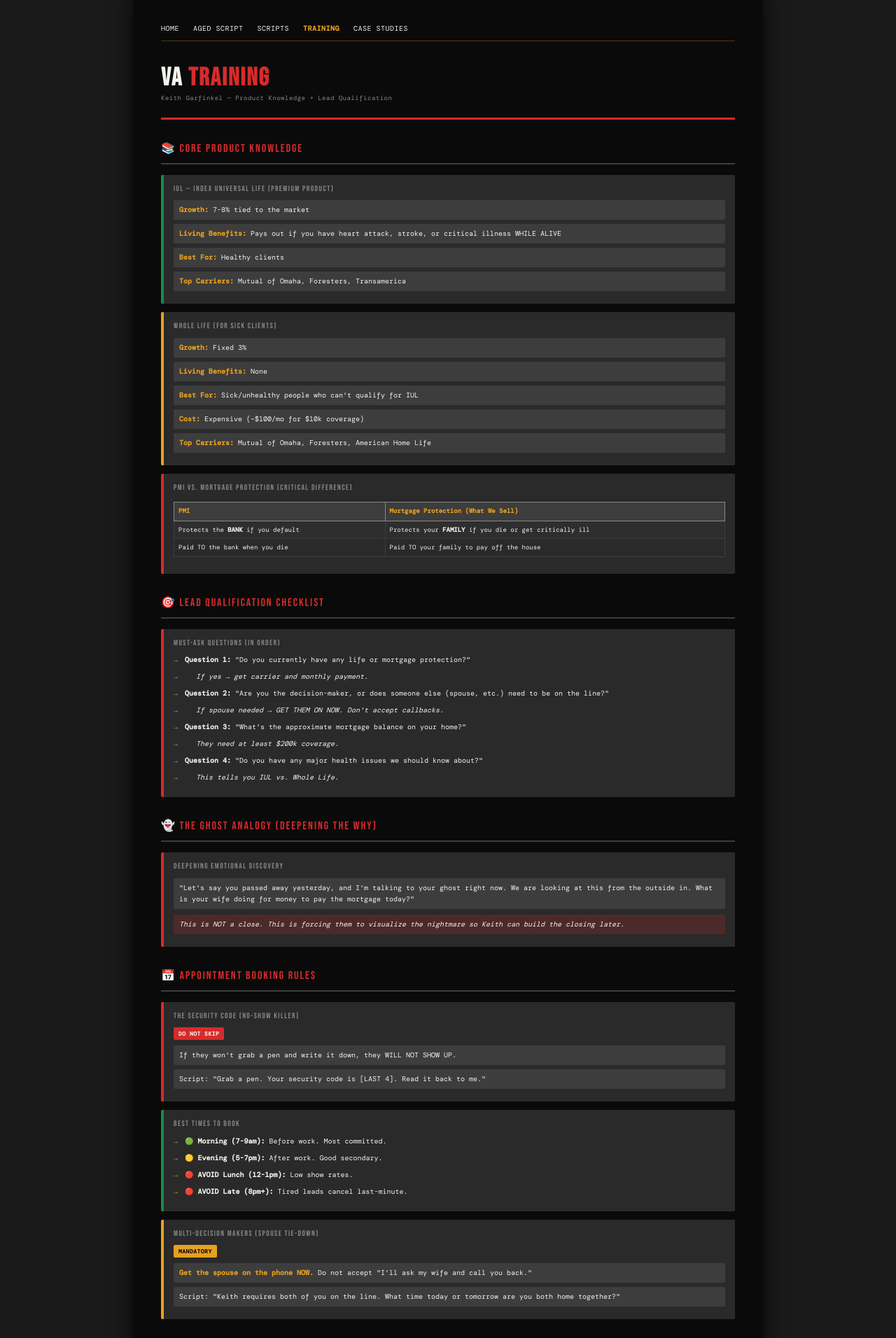
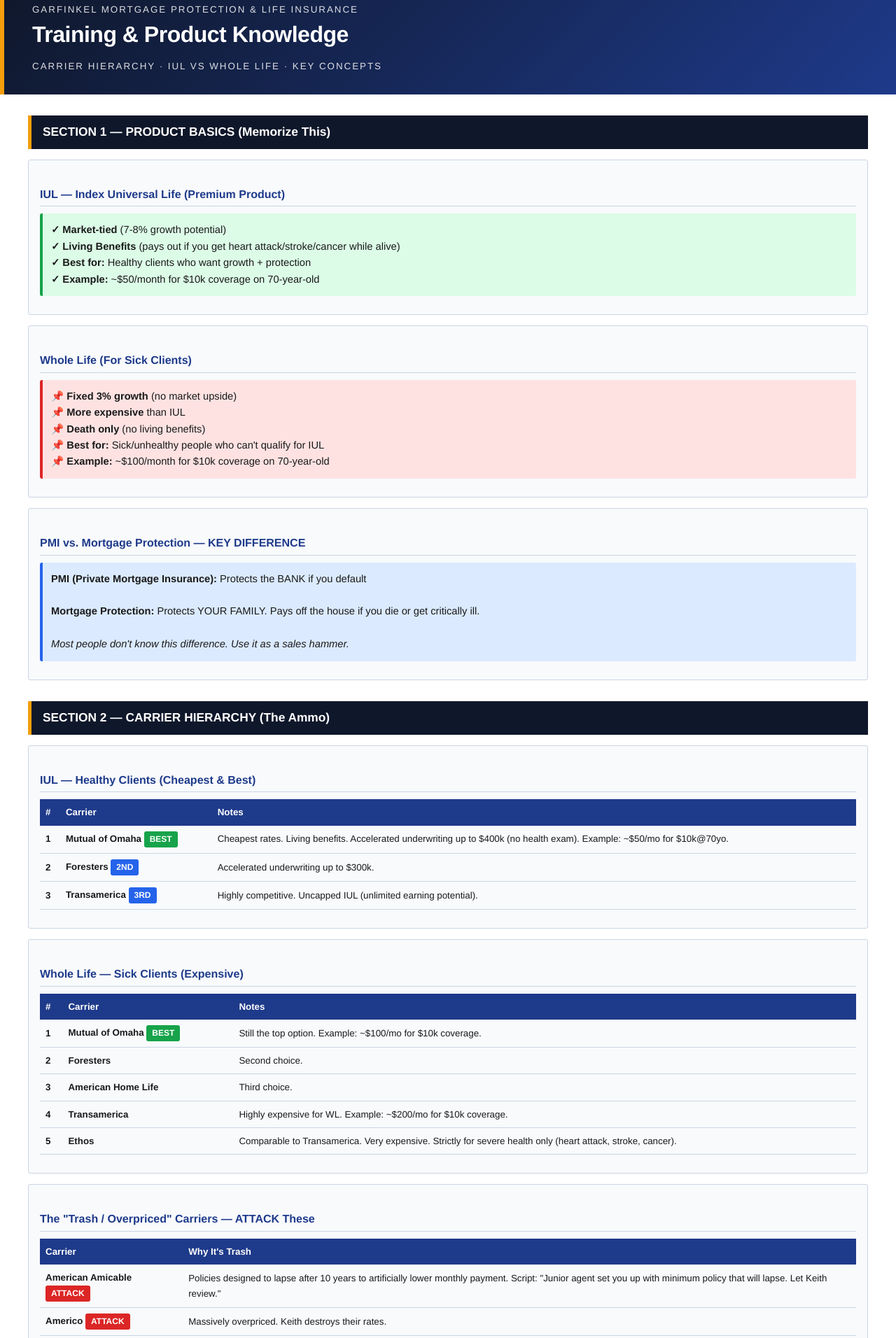
Before and after one commit to Viegou/Operational-Brief-Garfinkel-Firm, a plain HTML site: page VA-training.html in a window 1280 px wide. Shown: the part 27-1939 px from the top of the page at 70% size. Drawn offline with nearby package versions, Linux system fonts and the light colour scheme.

Commit message:
Update VA-training.html

```diff
--- a/VA-training.html
+++ b/VA-training.html
@@ -3,359 +3,317 @@
 <head>
     <meta charset="UTF-8">
     <meta name="viewport" content="width=device-width, initial-scale=1.0">
-    <title>VA Training — Keith Garfinkel</title>
+    <title>Training & Product Knowledge</title>
     <style>
-        @import url('https://fonts.googleapis.com/css2?family=Bebas+Neue&family=DM+Mono:wght@400;500&family=DM+Sans:wght@400;500;700&display=swap');
-
-        * {
-            margin: 0;
-            padding: 0;
-            box-sizing: border-box;
+        * { margin: 0; padding: 0; box-sizing: border-box; }
+        body {
+            font-family: 'Helvetica Neue', Arial, sans-serif;
+            color: #1a1a1a;
+            line-height: 1.6;
+            background: #fff;
+            font-size: 11pt;
         }
-
-        :root {
-            --black: #0a0a0a;
-            --red: #D72B2B;
-            --amber: #E8A020;
-            --green: #1A8A4A;
-            --white: #F5F2EC;
-            --gray: #2a2a2a;
-            --light-gray: #3d3d3d;
-            --muted: #888;
-            --darker-gray: #1a1a1a;
+        .header {
+            background: linear-gradient(135deg, #0f172a 0%, #1e3a8a 100%);
+            color: #fff;
+            padding: 30px 40px;
+            margin-bottom: 25px;
+            border-left: 6px solid #f59e0b;
         }
-
-        body {
-            background: var(--darker-gray);
-            color: var(--white);
-            font-family: 'DM Sans', sans-serif;
-            font-size: 11px;
-            line-height: 1.5;
+        .header h1 {
+            margin: 0 0 6px 0;
+            font-size: 24pt;
+            font-weight: 800;
+            letter-spacing: -0.5px;
         }
-
-        .container {
-            max-width: 900px;
-            margin: 20px auto;
-            background: var(--black);
-            box-shadow: 0 0 30px rgba(0, 0, 0, 0.8);
-            padding: 40px;
+        .header .subtitle {
+            font-size: 10pt;
+            opacity: 0.85;
+            text-transform: uppercase;
+            letter-spacing: 2px;
         }
-
-        /* HEADER */
-        .header {
-            display: flex;
-            justify-content: space-between;
-            align-items: flex-start;
-            border-bottom: 3px solid var(--red);
-            padding-bottom: 20px;
-            margin-bottom: 20px;
-            flex-wrap: wrap;
-            gap: 20px;
+        .container { padding: 0 40px 40px 40px; }
+        h2 {
+            background: #0f172a;
+            color: #fff;
+            padding: 10px 16px;
+            font-size: 13pt;
+            margin: 30px 0 15px 0;
+            border-left: 5px solid #f59e0b;
         }
-
-        nav {
-            display: flex;
-            gap: 20px;
-            font-family: 'DM Mono', monospace;
-            font-size: 10px;
-            width: 100%;
-            padding-bottom: 10px;
-            border-bottom: 1px solid rgba(248, 160, 32, 0.3);
-            margin-bottom: 15px;
+        h3 {
+            color: #1e3a8a;
+            font-size: 12pt;
+            margin: 20px 0 8px 0;
+            border-bottom: 1px solid #cbd5e1;
+            padding-bottom: 4px;
         }
-
-        nav a {
-            color: #F5F2EC;
-            text-decoration: none;
-            letter-spacing: 0.5px;
+        .module {
+            background: #f8fafc;
+            border: 1px solid #cbd5e1;
+            padding: 16px;
+            margin: 15px 0;
+            border-radius: 3px;
         }
-
-        nav a:nth-child(4) {
-            color: var(--amber);
-            font-weight: 600;
+        .info-box {
+            background: #dbeafe;
+            border-left: 4px solid #2563eb;
+            padding: 12px;
+            margin: 10px 0;
+            border-radius: 3px;
         }
-
-        .header-left h1 {
-            font-family: 'Bebas Neue', sans-serif;
-            font-size: 36px;
-            letter-spacing: 2px;
-            line-height: 1;
-            margin-bottom: 4px;
+        .green-box {
+            background: #dcfce7;
+            border-left: 4px solid #16a34a;
+            padding: 12px;
+            margin: 10px 0;
+            border-radius: 3px;
         }
-
-        .header-left h1 span {
-            color: var(--red);
+        .warning-box {
+            background: #fee2e2;
+            border-left: 4px solid #dc2626;
+            padding: 12px;
+            margin: 10px 0;
+            border-radius: 3px;
         }
-
-        .header-left p {
-            font-family: 'DM Mono', monospace;
-            font-size: 9px;
-            color: var(--muted);
-            letter-spacing: 0.5px;
-        }
-
-        .section-title {
-            font-family: 'Bebas Neue', sans-serif;
-            font-size: 16px;
-            letter-spacing: 2px;
-            color: var(--red);
-            margin-top: 30px;
-            margin-bottom: 15px;
-            text-transform: uppercase;
-            border-bottom: 2px solid var(--light-gray);
-            padding-bottom: 8px;
-        }
-
-        .block {
-            background: var(--gray);
-            border-left: 4px solid var(--red);
-            padding: 12px 14px;
-            border-radius: 2px;
-            margin-bottom: 12px;
-        }
-
-        .block.amber {
-            border-left-color: var(--amber);
-        }
-
-        .block.green {
-            border-left-color: var(--green);
-        }
-
-        .block-label {
-            font-family: 'Bebas Neue', sans-serif;
-            font-size: 11px;
-            letter-spacing: 1.5px;
-            color: var(--muted);
-            margin-bottom: 8px;
-            text-transform: uppercase;
-        }
-
-        .key-line {
-            font-family: 'DM Mono', monospace;
-            font-size: 10px;
-            color: var(--white);
-            line-height: 1.6;
-            margin-bottom: 6px;
-            padding: 6px 8px;
-            background: var(--light-gray);
-            border-radius: 2px;
-        }
-
-        .key-line strong {
-            color: var(--amber);
-        }
-
-        .list-item {
-            font-family: 'DM Mono', monospace;
-            font-size: 10px;
-            color: var(--white);
-            line-height: 1.6;
-            margin-bottom: 8px;
-            padding-left: 16px;
-            position: relative;
-        }
-
-        .list-item::before {
-            content: "→";
-            position: absolute;
-            left: 0;
-            color: var(--amber);
-            font-weight: 600;
-        }
-
-        .pill {
-            display: inline-block;
-            background: var(--red);
-            color: var(--white);
-            font-size: 8px;
-            font-family: 'DM Mono', monospace;
-            padding: 3px 7px;
-            border-radius: 2px;
-            margin-bottom: 8px;
-            font-weight: 600;
-            letter-spacing: 0.5px;
-            margin-right: 6px;
-        }
-
-        .pill.amber {
-            background: var(--amber);
-            color: var(--black);
-        }
-
-        .pill.green {
-            background: var(--green);
-            color: var(--white);
-        }
-
         table {
             width: 100%;
             border-collapse: collapse;
-            font-size: 9px;
-            font-family: 'DM Mono', monospace;
-            margin: 12px 0;
+            margin: 10px 0;
+            font-size: 10pt;
         }
-
-        table th {
-            background: var(--light-gray);
-            border: 1px solid var(--muted);
-            padding: 6px;
+        th {
+            background: #1e3a8a;
+            color: #fff;
+            padding: 8px;
             text-align: left;
-            font-weight: 600;
-            color: var(--amber);
+            font-weight: 700;
         }
-
-        table td {
-            border: 1px solid var(--light-gray);
-            padding: 6px;
-            line-height: 1.4;
+        td {
+            padding: 8px;
+            border-bottom: 1px solid #cbd5e1;
         }
-
-        table tr:nth-child(even) td {
-            background: rgba(255, 255, 255, 0.02);
+        tr:nth-child(even) td { background: #f8fafc; }
+        .badge {
+            display: inline-block;
+            padding: 2px 8px;
+            font-size: 9pt;
+            font-weight: 700;
+            border-radius: 3px;
+            color: #fff;
         }
-
-        .footer-bar {
-            border-top: 2px solid var(--light-gray);
-            padding-top: 12px;
-            margin-top: 30px;
-            font-family: 'DM Mono', monospace;
-            font-size: 9px;
-            color: var(--muted);
+        .badge-best { background: #16a34a; }
+        .badge-good { background: #2563eb; }
+        .badge-bad { background: #dc2626; }
+        ul { margin: 10px 0; padding-left: 20px; }
+        li { margin-bottom: 6px; }
+        .footer {
+            margin-top: 40px;
+            padding: 18px 40px;
+            background: #0f172a;
+            color: #94a3b8;
+            font-size: 9pt;
             text-align: center;
+            border-top: 4px solid #f59e0b;
         }
-
-        .footer-bar strong {
-            color: var(--amber);
-        }
+        .footer strong { color: #f59e0b; }
     </style>
 </head>
 <body>
 
+<div class="header">
+    <div class="subtitle">Garfinkel Mortgage Protection & Life Insurance</div>
+    <h1>Training & Product Knowledge</h1>
+    <div class="subtitle" style="margin-top:8px;">Carrier Hierarchy · IUL vs Whole Life · Key Concepts</div>
+</div>
+
 <div class="container">
 
-    <div class="header">
-        <nav>
-            <a href="index.html">HOME</a>
-            <a href="MP-Aged-Script-Keith-Garfinkel.html">AGED SCRIPT</a>
-            <a href="scripts.html">SCRIPTS</a>
-            <a href="training.html">TRAINING</a>
-            <a href="case-studies.html">CASE STUDIES</a>
-        </nav>
-        <div class="header-left">
-            <h1>VA <span>TRAINING</span></h1>
-            <p>Keith Garfinkel — Product Knowledge + Lead Qualification</p>
+<!-- PRODUCT BASICS -->
+<h2>SECTION 1 — PRODUCT BASICS (Memorize This)</h2>
+
+<div class="module">
+    <h3>IUL — Index Universal Life (Premium Product)</h3>
+    <div class="green-box">
+        <strong>✓ Market-tied</strong> (7-8% growth potential)<br>
+        <strong>✓ Living Benefits</strong> (pays out if you get heart attack/stroke/cancer while alive)<br>
+        <strong>✓ Best for:</strong> Healthy clients who want growth + protection<br>
+        <strong>✓ Example:</strong> ~$50/month for $10k coverage on 70-year-old
     </div>
 </div>
 
-    <!-- PRODUCT KNOWLEDGE -->
-    <div class="section-title">📚 Core Product Knowledge</div>
-
-    <div class="block green">
-        <div class="block-label">IUL — Index Universal Life (Premium Product)</div>
-        <div class="key-line"><strong>Growth:</strong> 7-8% tied to the market</div>
-        <div class="key-line"><strong>Living Benefits:</strong> Pays out if you have heart attack, stroke, or critical illness WHILE ALIVE</div>
-        <div class="key-line"><strong>Best For:</strong> Healthy clients</div>
-        <div class="key-line"><strong>Top Carriers:</strong> Mutual of Omaha, Foresters, Transamerica</div>
+<div class="module">
+    <h3>Whole Life (For Sick Clients)</h3>
+    <div class="warning-box">
+        <strong>📌 Fixed 3% growth</strong> (no market upside)<br>
+        <strong>📌 More expensive</strong> than IUL<br>
+        <strong>📌 Death only</strong> (no living benefits)<br>
+        <strong>📌 Best for:</strong> Sick/unhealthy people who can't qualify for IUL<br>
+        <strong>📌 Example:</strong> ~$100/month for $10k coverage on 70-year-old
+    </div>
 </div>
 
-    <div class="block amber">
-        <div class="block-label">Whole Life (For Sick Clients)</div>
-        <div class="key-line"><strong>Growth:</strong> Fixed 3%</div>
-        <div class="key-line"><strong>Living Benefits:</strong> None</div>
-        <div class="key-line"><strong>Best For:</strong> Sick/unhealthy people who can't qualify for IUL</div>
-        <div class="key-line"><strong>Cost:</strong> Expensive (~$100/mo for $10k coverage)</div>
-        <div class="key-line"><strong>Top Carriers:</strong> Mutual of Omaha, Foresters, American Home Life</div>
+<div class="module">
+    <h3>PMI vs. Mortgage Protection — KEY DIFFERENCE</h3>
+    <div class="info-box">
+        <strong>PMI (Private Mortgage Insurance):</strong> Protects the BANK if you default<br><br>
+        <strong>Mortgage Protection:</strong> Protects YOUR FAMILY. Pays off the house if you die or get critically ill.<br><br>
+        <em>Most people don't know this difference. Use it as a sales hammer.</em>
+    </div>
 </div>
 
-    <div class="block">
-        <div class="block-label">PMI vs. Mortgage Protection (CRITICAL DIFFERENCE)</div>
+<!-- CARRIER HIERARCHY -->
+<h2>SECTION 2 — CARRIER HIERARCHY (The Ammo)</h2>
+
+<div class="module">
+    <h3>IUL — Healthy Clients (Cheapest & Best)</h3>
     <table>
         <tr>
-                <th>PMI</th>
-                <th>Mortgage Protection (What We Sell)</th>
+            <th>#</th>
+            <th>Carrier</th>
+            <th>Notes</th>
         </tr>
         <tr>
-                <td>Protects the <strong>BANK</strong> if you default</td>
-                <td>Protects your <strong>FAMILY</strong> if you die or get critically ill</td>
+            <td><strong>1</strong></td>
+            <td><strong>Mutual of Omaha</strong> <span class="badge badge-best">BEST</span></td>
+            <td>Cheapest rates. Living benefits. Accelerated underwriting up to $400k (no health exam). Example: ~$50/mo for $10k@70yo.</td>
         </tr>
         <tr>
-                <td>Paid TO the bank when you die</td>
-                <td>Paid TO your family to pay off the house</td>
+            <td><strong>2</strong></td>
+            <td><strong>Foresters</strong> <span class="badge badge-good">2ND</span></td>
+            <td>Accelerated underwriting up to $300k.</td>
+        </tr>
+        <tr>
+            <td><strong>3</strong></td>
+            <td><strong>Transamerica</strong> <span class="badge badge-good">3RD</span></td>
+            <td>Highly competitive. Uncapped IUL (unlimited earning potential).</td>
         </tr>
     </table>
 </div>
 
-    <!-- LEAD QUALIFICATION -->
-    <div class="section-title">🎯 Lead Qualification Checklist</div>
-
-    <div class="block">
-        <div class="block-label">Must-Ask Questions (In Order)</div>
-        <div class="list-item"><strong>Question 1:</strong> "Do you currently have any life or mortgage protection?"</div>
-        <div class="list-item" style="padding-left: 32px; font-style: italic;">If yes → get carrier and monthly payment.</div>
-        <div class="list-item"><strong>Question 2:</strong> "Are you the decision-maker, or does someone else (spouse, etc.) need to be on the line?"</div>
-        <div class="list-item" style="padding-left: 32px; font-style: italic;">If spouse needed → GET THEM ON NOW. Don't accept callbacks.</div>
-        <div class="list-item"><strong>Question 3:</strong> "What's the approximate mortgage balance on your home?"</div>
-        <div class="list-item" style="padding-left: 32px; font-style: italic;">They need at least $200k coverage.</div>
-        <div class="list-item"><strong>Question 4:</strong> "Do you have any major health issues we should know about?"</div>
-        <div class="list-item" style="padding-left: 32px; font-style: italic;">This tells you IUL vs. Whole Life.</div>
+<div class="module">
+    <h3>Whole Life — Sick Clients (Expensive)</h3>
+    <table>
+        <tr>
+            <th>#</th>
+            <th>Carrier</th>
+            <th>Notes</th>
+        </tr>
+        <tr>
+            <td><strong>1</strong></td>
+            <td><strong>Mutual of Omaha</strong> <span class="badge badge-best">BEST</span></td>
+            <td>Still the top option. Example: ~$100/mo for $10k coverage.</td>
+        </tr>
+        <tr>
+            <td><strong>2</strong></td>
+            <td><strong>Foresters</strong></td>
+            <td>Second choice.</td>
+        </tr>
+        <tr>
+            <td><strong>3</strong></td>
+            <td><strong>American Home Life</strong></td>
+            <td>Third choice.</td>
+        </tr>
+        <tr>
+            <td><strong>4</strong></td>
+            <td><strong>Transamerica</strong></td>
+            <td>Highly expensive for WL. Example: ~$200/mo for $10k coverage.</td>
+        </tr>
+        <tr>
+            <td><strong>5</strong></td>
+            <td><strong>Ethos</strong></td>
+            <td>Comparable to Transamerica. Very expensive. Strictly for severe health only (heart attack, stroke, cancer).</td>
+        </tr>
+    </table>
 </div>
 
-    <!-- THE GHOST ANALOGY -->
-    <div class="section-title">👻 The Ghost Analogy (Deepening the Why)</div>
-
-    <div class="block">
-        <div class="block-label">DEEPENING EMOTIONAL DISCOVERY</div>
-        <div class="key-line">"Let's say you passed away yesterday, and I'm talking to your ghost right now. We are looking at this from the outside in. What is your wife doing for money to pay the mortgage today?"</div>
-        <div class="key-line" style="margin-top: 8px; font-style: italic; background: rgba(215, 43, 43, 0.2);">This is NOT a close. This is forcing them to visualize the nightmare so Keith can build the closing later.</div>
+<div class="module">
+    <h3>The "Trash / Overpriced" Carriers — ATTACK These</h3>
+    <table>
+        <tr>
+            <th>Carrier</th>
+            <th>Why It's Trash</th>
+        </tr>
+        <tr>
+            <td><strong>American Amicable</strong> <span class="badge badge-bad">ATTACK</span></td>
+            <td>Policies designed to lapse after 10 years to artificially lower monthly payment. Script: "Junior agent set you up with minimum policy that will lapse. Let Keith review."</td>
+        </tr>
+        <tr>
+            <td><strong>Americo</strong> <span class="badge badge-bad">ATTACK</span></td>
+            <td>Massively overpriced. Keith destroys their rates.</td>
+        </tr>
+    </table>
 </div>
 
-    <!-- APPOINTMENT BOOKING -->
-    <div class="section-title">📅 Appointment Booking Rules</div>
+<!-- KEY CONCEPTS -->
+<h2>SECTION 3 — KEY CONCEPTS & PIVOTS</h2>
 
-    <div class="block">
-        <div class="block-label">The Security Code (NO-SHOW KILLER)</div>
-        <div class="pill">DO NOT SKIP</div>
-        <div class="key-line"><span class="hard">If they won't grab a pen and write it down, they WILL NOT SHOW UP.</span></div>
-        <div class="key-line">Script: "Grab a pen. Your security code is [LAST 4]. Read it back to me."</div>
+<div class="module">
+    <h3>The "Incomplete File / Junior Agent" Pivot</h3>
+    <p><strong>When they say:</strong> "I already have a policy with [Carrier]."</p>
+    <p style="margin-top: 8px;"><strong>Response:</strong> "That's exactly why I'm calling. You likely spoke to a junior agent, and your file is sitting on my desk as incomplete. Keith is the Senior Underwriter. He just needs 5 minutes to verify they didn't overcharge you based on the new 2026 rates."</p>
 </div>
 
-    <div class="block green">
-        <div class="block-label">Best Times to Book</div>
-        <div class="list-item"><strong>🟢 Morning (7-9am):</strong> Before work. Most committed.</div>
-        <div class="list-item"><strong>🟡 Evening (5-7pm):</strong> After work. Good secondary.</div>
-        <div class="list-item"><strong>🔴 AVOID Lunch (12-1pm):</strong> Low show rates.</div>
-        <div class="list-item"><strong>🔴 AVOID Late (8pm+):</strong> Tired leads cancel last-minute.</div>
+<div class="module">
+    <h3>The "Ghost" Analogy (Deepening the Why)</h3>
+    <p><strong>Script:</strong> "Let's say you passed away yesterday, and I'm talking to your ghost right now. We are looking at this from the outside in. What is your wife doing for money to pay the mortgage today?"</p>
+    <p style="margin-top: 8px; font-size: 10pt; color: #666;"><em>Use when they're soft on urgency. This hits real fear.</em></p>
 </div>
 
-    <div class="block amber">
-        <div class="block-label">Multi-Decision Makers (SPOUSE TIE-DOWN)</div>
-        <div class="pill amber">MANDATORY</div>
-        <div class="key-line"><strong>Get the spouse on the phone NOW.</strong> Do not accept "I'll ask my wife and call you back."</div>
-        <div class="key-line">Script: "Keith requires both of you on the line. What time today or tomorrow are you both home together?"</div>
+<div class="module">
+    <h3>The "Think About It" Metric (Price Problem)</h3>
+    <div class="info-box">
+        If Keith builds the emotional "Why" and the lead still says <em>"I need to think about it,"</em> it means <strong>the quoted price was too high.</strong>
+    </div>
 </div>
 
-    <!-- FINANCIAL INVENTORY -->
-    <div class="section-title">💰 Financial Inventory (FI) — What to Capture</div>
+<!-- HEALTH UNDERWRITING -->
+<h2>SECTION 4 — HEALTH UNDERWRITING QUICK GUIDE</h2>
 
-    <div class="block">
-        <div class="block-label">Capture These Fields (Keep it Conversational)</div>
-        <div class="key-line">📍 Full address (confirm)</div>
-        <div class="key-line">👤 Spouse/co-borrower on loan?</div>
-        <div class="key-line">💰 Current mortgage balance</div>
-        <div class="key-line">📅 Years left on loan</div>
-        <div class="key-line">❤️ Major health conditions</div>
-        <div class="key-line">🚬 Tobacco use</div>
-        <div class="key-line">🎂 Date of birth</div>
-        <div class="key-line" style="font-style: italic; background: rgba(232, 160, 32, 0.1);">Keep it conversational. You're filling a file, not interrogating.</div>
+<div class="module">
+    <h3>Red Flags That Force Whole Life</h3>
+    <ul>
+        <li>Heart disease / heart attack history</li>
+        <li>Stroke history</li>
+        <li>Cancer (any type)</li>
+        <li>Diabetes (Type 1 or poorly controlled Type 2)</li>
+        <li>Kidney/liver disease</li>
+        <li>Heavy tobacco use</li>
+        <li>Poor credit / financial instability</li>
+    </ul>
 </div>
 
-    <div class="footer-bar">
-        <strong>GARFINKEL FIRM</strong> · VA TRAINING · CONFIDENTIAL<br>
-        Master these concepts. Ask questions. No shortcuts.
+<div class="module">
+    <h3>Green Lights For IUL</h3>
+    <ul>
+        <li>No major health issues</li>
+        <li>Non-smoker</li>
+        <li>Good credit / stable finances</li>
+        <li>Under 75 years old (generally)</li>
+    </ul>
+</div>
+
+<!-- KEY RULES -->
+<h2>SECTION 5 — TRAINING RULES (Non-Negotiable)</h2>
+
+<div class="module">
+    <ul>
+        <li><strong>Security code = lock-in mechanism.</strong> If they won't write, they won't show.</li>
+        <li><strong>Spouse on the call = upfront mandatory.</strong> Prevents delays.</li>
+        <li><strong>"Today or tomorrow?"</strong> — always two options. Never open-ended.</li>
+        <li><strong>PMI ≠ Mortgage Protection.</strong> Use this knowledge as a hammer.</li>
+        <li><strong>American Amicable = attack immediately.</strong> It's a lapse trap.</li>
+        <li><strong>Keith needs 5 presentations/day minimum.</strong> You are the feeder. Feed.</li>
+        <li><strong>Calendar tags: "---" before the title.</strong> Keith knows Zach booked it.</li>
+    </ul>
 </div>
 
 </div>
 
+<div class="footer">
+    <strong>GARFINKEL FIRM</strong> · TRAINING & PRODUCT KNOWLEDGE · CONFIDENTIAL<br>
+    Memorize. Master. Execute.
+</div>
+
 </body>
 </html>
```
Lines whose indentation alone changed are shown as unchanged.
